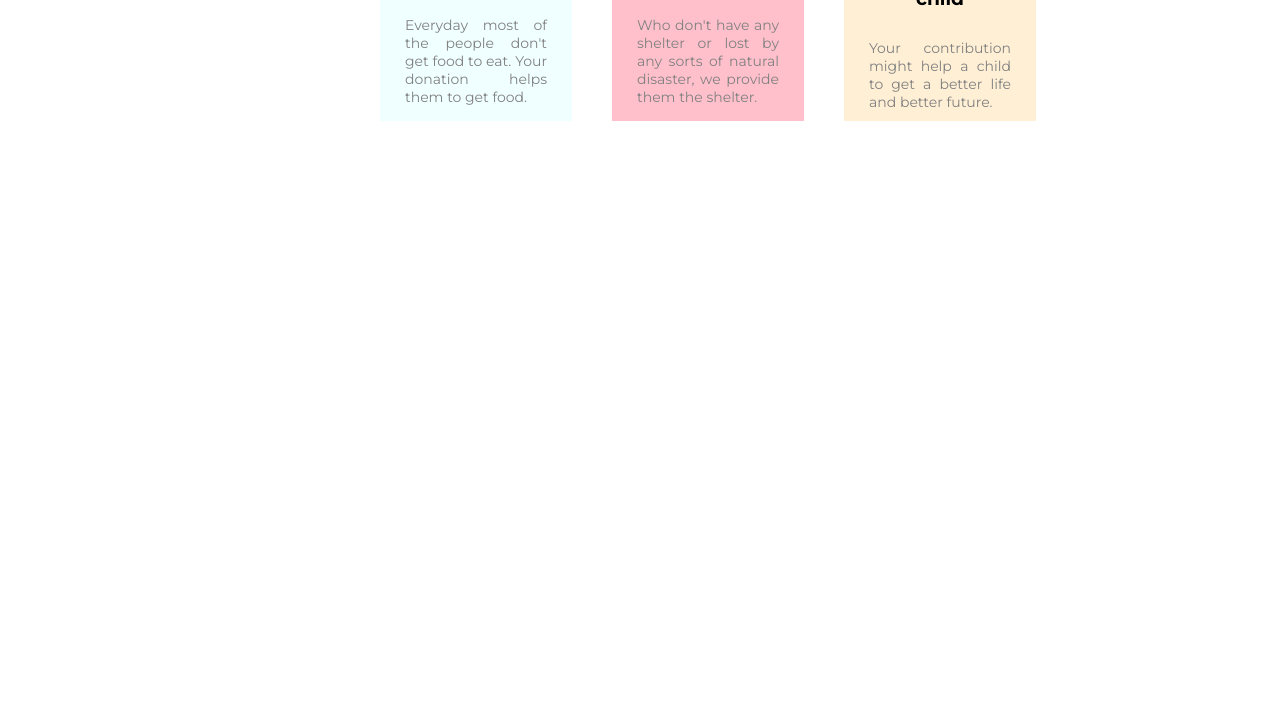
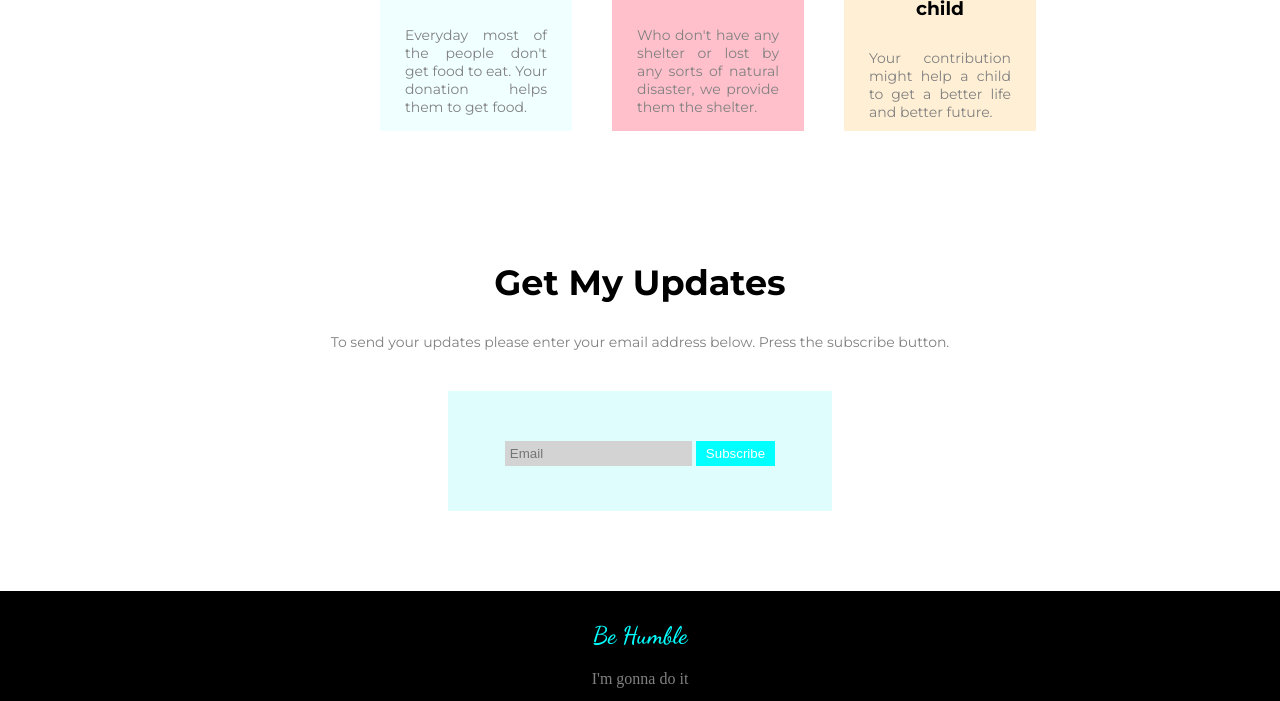
Before and after one commit to TilottamaDas13/giving-hand, a plain HTML site: page index.html in a window 1280 px wide. Shown: the part 1402-2103 px from the top of the page. Before the commit the page ends 1533 px from the top, so only its background shows below. Drawn offline with Linux system fonts and the light colour scheme.

Commit message:
footer added

```diff
--- a/index.html
+++ b/index.html
@@ -13,6 +13,9 @@
     <link rel="preconnect" href="https://fonts.googleapis.com">
     <link rel="preconnect" href="https://fonts.gstatic.com" crossorigin>
     <link href="https://fonts.googleapis.com/css2?family=Montserrat&display=swap" rel="stylesheet">
+    <link rel="preconnect" href="https://fonts.googleapis.com">
+    <link rel="preconnect" href="https://fonts.gstatic.com" crossorigin>
+    <link href="https://fonts.googleapis.com/css2?family=Dancing+Script:wght@600&display=swap" rel="stylesheet">
     <link rel="stylesheet" href="style.css">
 </head>
 
@@ -72,6 +75,24 @@
             </div>
         </div>
     </section>
+
+    <section class="update">
+        <div>
+            <h1>Get My Updates</h1>
+            <p class="text-4">To send your updates please enter your email address below. Press the subscribe button.
+            </p>
+        </div>
+        <div class="form">
+            <form class="form-field" action="">
+                <input id="email" type="email" placeholder="Email">
+                <button>Subscribe</button>
+            </form>
+        </div>
+    </section>
 </body>
+<footer>
+    <h2>Be Humble</h2>
+    <p>I'm gonna do it</p>
+</footer>
 
 </html>
--- a/style.css
+++ b/style.css
@@ -94,7 +94,7 @@ hr {
 }
 
 .plan {
-    margin-top: 140px;
+    margin-top: 150px;
     margin-bottom: 10px;
     text-align: center;
 }
@@ -147,3 +147,58 @@ img {
     font-size: 14px;
     text-align: justify;
 }
+
+.update {
+    margin-top: 130px;
+    text-align: center;
+}
+
+.text-4 {
+    padding-left: 24%;
+    padding-right: 24%;
+    color: gray;
+    padding-bottom: 2%;
+    font-family: 'Montserrat', sans-serif;
+    font-size: 14px;
+}
+
+.form {
+    width: 30%;
+    height: 120px;
+    margin: auto;
+    background-color: rgb(223, 253, 253);
+}
+
+.form-field {
+    padding-top: 30px;
+}
+
+#email {
+    color: gray;
+    background-color: lightgray;
+}
+
+button {
+    background-color: aqua;
+    color: white;
+    border: 4px solid aqua;
+}
+
+footer {
+    width: 100%;
+    height: 100px;
+    background-color: black;
+    text-align: center;
+    margin-top: 80px;
+    padding-top: 10px;
+}
+
+footer h2 {
+    font-family: 'Dancing Script', cursive;
+    color: aqua;
+    font-weight: 700;
+}
+
+footer p {
+    color: gray
+}
```
